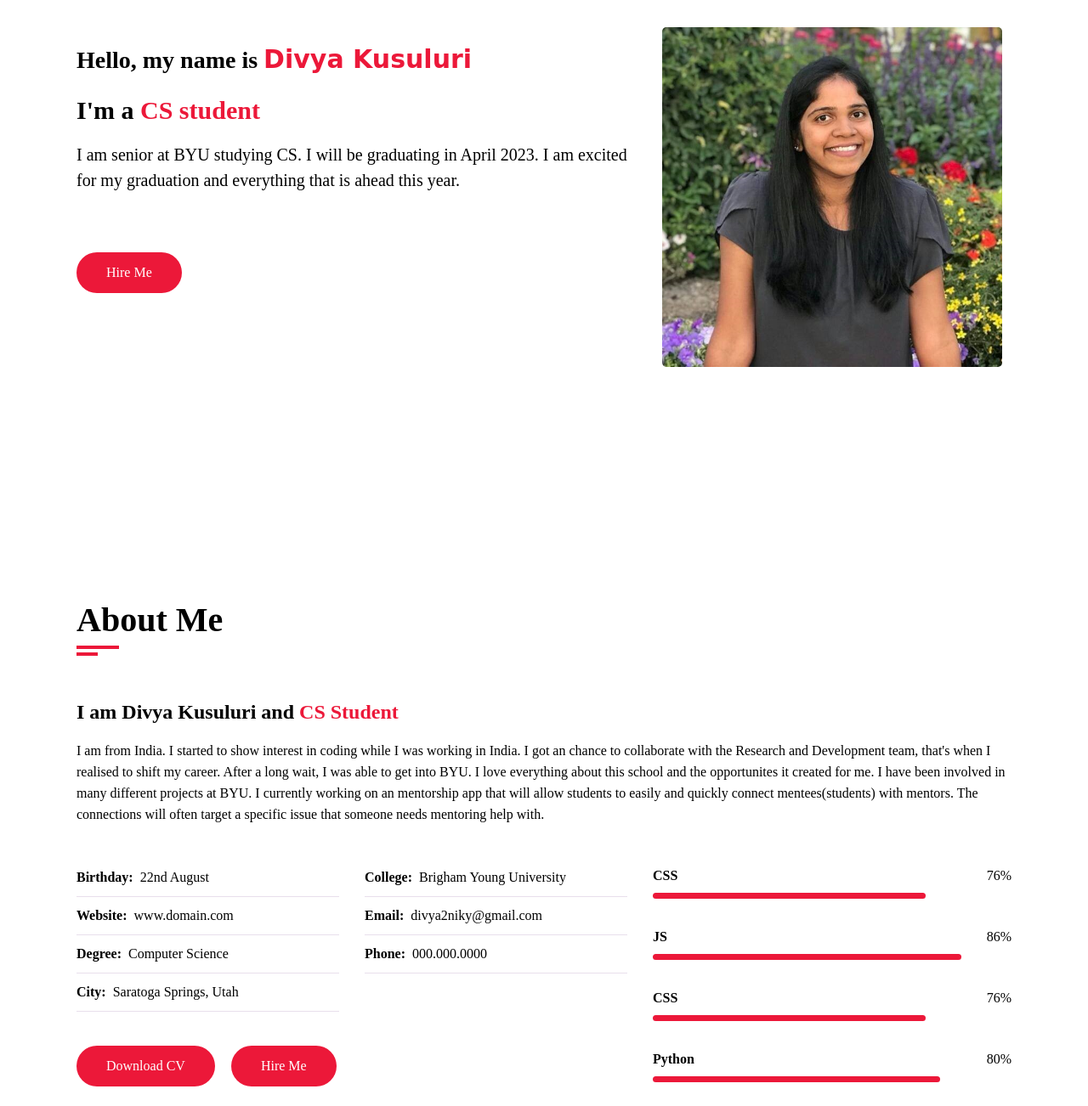
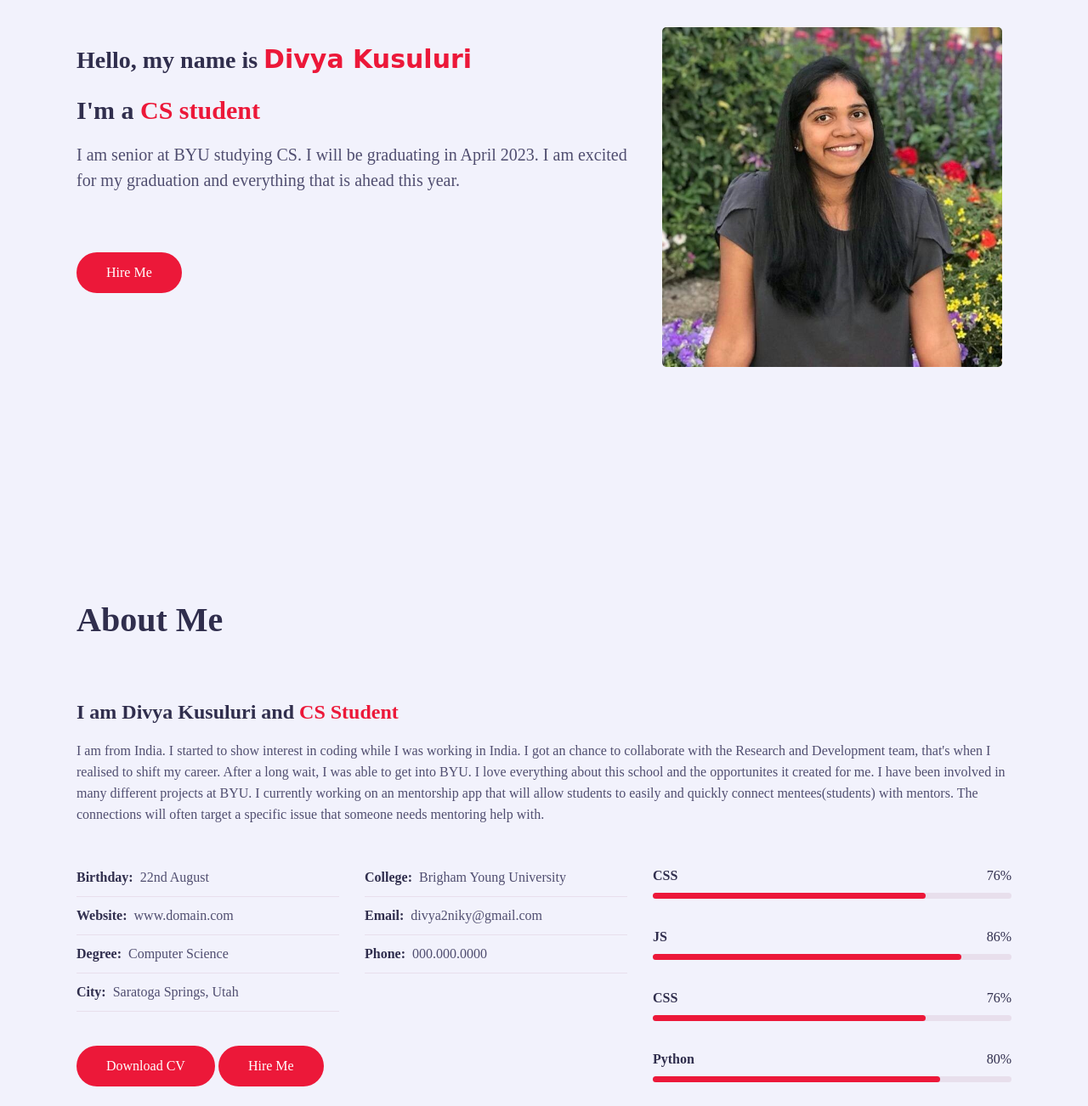
Before and after one commit to divya2niky/CS260_StartUp, a plain HTML site: page StartUp/index.html in a window 1280 px wide. Shown: the part 160-1462 px from the top of the page at 85% size. Drawn offline with nearby package versions, Linux system fonts and the light colour scheme; a web font is replaced by a local one.

Commit message:
final push.. finally

```diff
--- a/StartUp/style.css
+++ b/StartUp/style.css
@@ -1,23 +1,23 @@
 
 @import url('https://fonts.googleapis.com/css2?family=Clicker+Script&family=Poppins:wght@200;300;400;500;600;700&display=swap');
 
-:root{
-    --bg-black-900: #f2f2fc
-   --bg-black-100: #fdf9ff
-   --bg-black-50: #e8dfec
-   --text-black-900: #302e4d
-   --text-black-700: #504e70
+:root
+{
+    --bg-black-900:#f2f2fc;
+    --bg-black-100:#fdf9ff;
+    --bg-black-50:#e8dfec;
+    --text-black-900:#302e4d;
+    --text-black-700:#504e70;
+}
+body.dark
+{
+    --bg-black-900:#151515;
+    --bg-black-100:#222222;
+    --bg-black-50:#393939;
+    --text-black-900:#ffffff;
+    --text-black-700:#e9e9e9;
 }
 
-body.dark
-{
-    --bg-black-900: #151515;
-    --bg-black-100: #222222;
-    --bg-black-50:  #393939;
-    --text-black-900: #ffffff;
-    --text-black-700: #e9e9e9;
-
-}
 
 body{
     line-height: 1.5;
@@ -116,10 +116,10 @@ footer a {
 {
     font-size: 40px;
     color: var(--text-black-900);
-    font-weight: 700px;
+    font-weight: 700;
     position: relative;
 }
-
+/*
 .section-title h2::before
 {
     content: '';
@@ -143,7 +143,7 @@ footer a {
     margin-top: 8px;
 
 }
-
+*/
 
 .row{
     display: flex;
@@ -368,6 +368,15 @@ footer a {
 
 h3.hello
 {
+    color: var(--text-black-900);
+    font-size: 28px;
+    margin: 15px 0;
+
+}
+
+h3.my-profession
+{
+    color: var(--text-black-900);
     font-size: 28px;
     margin: 15px 0;
 
@@ -397,7 +406,7 @@ h3.my-profession
 {
     margin-bottom: 70px;
     font-size: 20px;
-    color: (--text-black-700);
+    color: var(--text-black-700);
 }
 .home .home-img
 {
@@ -444,6 +453,7 @@ h3.my-profession
 {
     flex: 0 0 100%;
     max-width: 100%;
+
 }
 
 
@@ -451,6 +461,7 @@ h3.my-profession
 {
     flex: 0 0 100%;
     max-width: 100%;
+
 }
 
 .about .about-content .about-text h3
@@ -492,13 +503,13 @@ h3.my-profession
     padding: 10px 0;
     font-size: 16px;
     color: var(--text-black-900);
-    border-bottom: 1px solid #e8dfec;
+    border-bottom: 1px solid var(--bg-black-50);
 }
 
 .about .about-content .personal-info .info-item p span
 {
     font-weight: 400;
-    color: var(--text-black-900);
+    color: var(--text-black-700);
     margin-left: 4px;
     display: inline-block;
 }
@@ -511,7 +522,7 @@ h3.my-profession
 
 .about .about-content .personal-info .buttons .btn
 {
-    margin-right: 15px;
+
     margin-top: 10px;
 
 }
@@ -751,6 +762,7 @@ h3.my-profession
     margin-bottom: 40px;
 }
 
+
 .portfolio .portfolio-heading h2
 {
     color: var(--bg-black-900);
```
